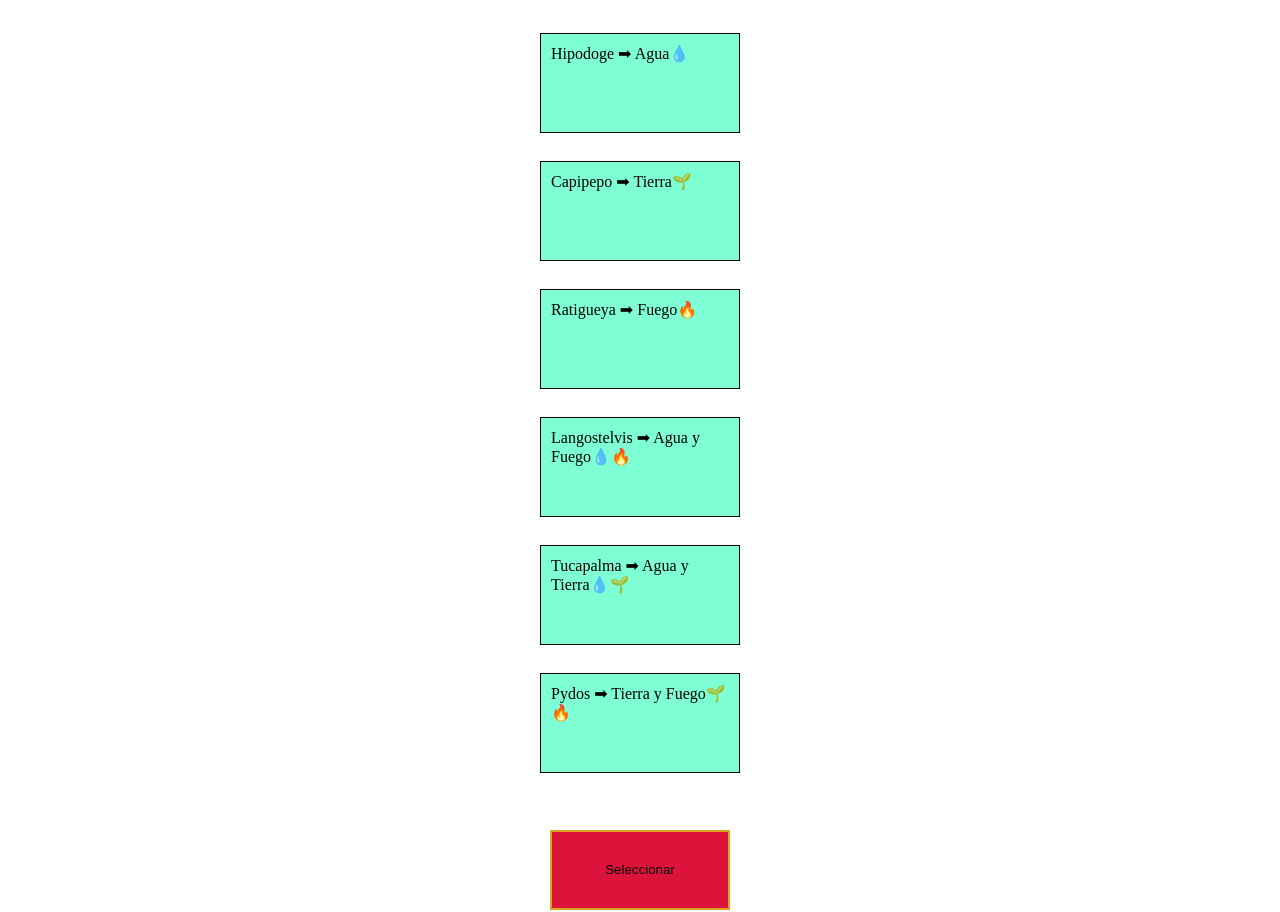
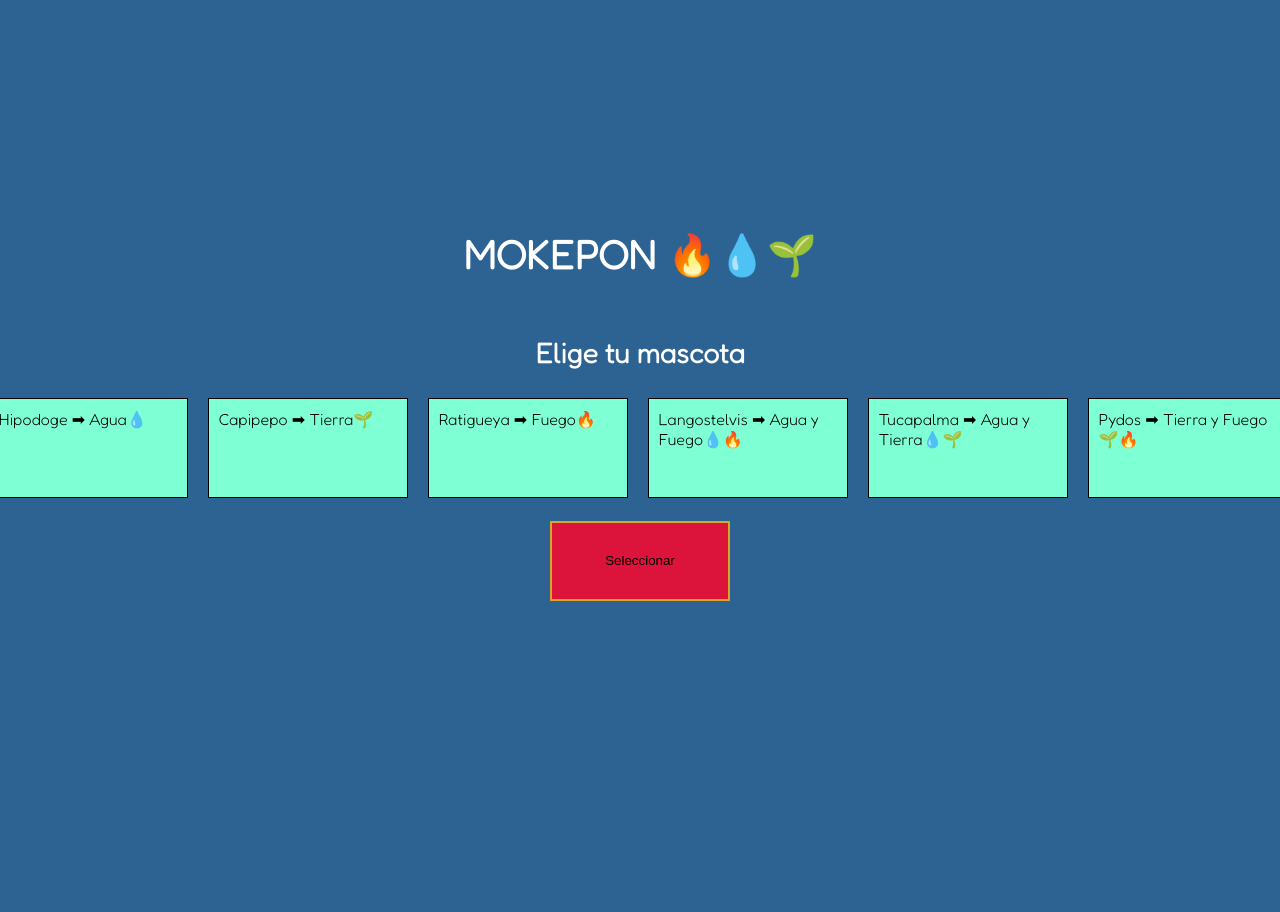
Before and after one commit to Martin-Moreno-Jara/MOKEPON_platzi, a plain HTML site: page mokepon.html in a window 1280 px wide. After the commit the page ends 816 px from the top, so only its background shows below. Drawn offline with Linux system fonts and the light colour scheme.

Commit message:
change font and background color

```diff
--- a/css/styles.css
+++ b/css/styles.css
@@ -1,16 +1,29 @@
+@import url('https://fonts.googleapis.com/css2?family=Fredoka:wght@300&display=swap');
+body{
+    font-family: 'Fredoka', sans-serif;
+    background-color:#2C6393;
+}
 .title{
-    color: hotpink;
-    width: 500px;
-    height: 40px;
-    font-family: monospace;
-    background-color:#0FDFE5;
+    color: white;
+    font-size: 40px;
 }
+.subtitulo{
+    color: white;
+    font-size: 28px;
+
+}
+
 #mascotSelect{
 display: flex;
 height:100vh;
 flex-direction: column;
 justify-content: center;
 align-items: center;
+}
+
+.tarjetas{
+    display: flex;
+    gap: 5px;
 }
 .mokeponCard{
     display: flex;
@@ -27,6 +40,7 @@ align-items: center;
     width: 180px;
     height: 80px;
     background: crimson;
+    box-sizing: border-box;
     padding: 5px;
     margin: 2px;
     border: 2px solid goldenrod;
--- a/mokepon.html
+++ b/mokepon.html
@@ -8,15 +8,17 @@
 <body>
     <section id="mascotSelect">
         <h1 class="title">MOKEPON 🔥💧🌱</h1>
-        <h2>Elige tu mascota</h2>
-        <p>
+        <h2 class="subtitulo">Elige tu mascota</h2>
+
+        <div class="tarjetas">
             <input type="radio" name="mascot" id="hipodoge"/><label class="mokeponCard" for="hipodoge">Hipodoge ➡ Agua💧</label> <br>
             <input type="radio" name="mascot" id="capipepo"/> <label class="mokeponCard" for="capipepo">Capipepo ➡ Tierra🌱</label> <br>
             <input type="radio" name="mascot" id="ratigueya"/> <label class="mokeponCard" for="ratigueya">Ratigueya ➡ Fuego🔥</label> <br>
             <input type="radio" name="mascot" id="langostelvis"/><label class="mokeponCard" for="langostelvis">Langostelvis ➡ Agua y Fuego💧🔥</label> <br>
             <input type="radio" name="mascot" id="tucapalma"/><label class="mokeponCard" for="tucapalma">Tucapalma ➡ Agua y Tierra💧🌱</label> <br>
             <input type="radio" name="mascot" id="pydos"/><label class="mokeponCard" for="pydos">Pydos ➡ Tierra y Fuego🌱🔥</label> <br>
-        </p>
+        </div>
+
 
         <p>
             <button class="btnSelect" id="btnSelectMascot">Seleccionar</button>
```
